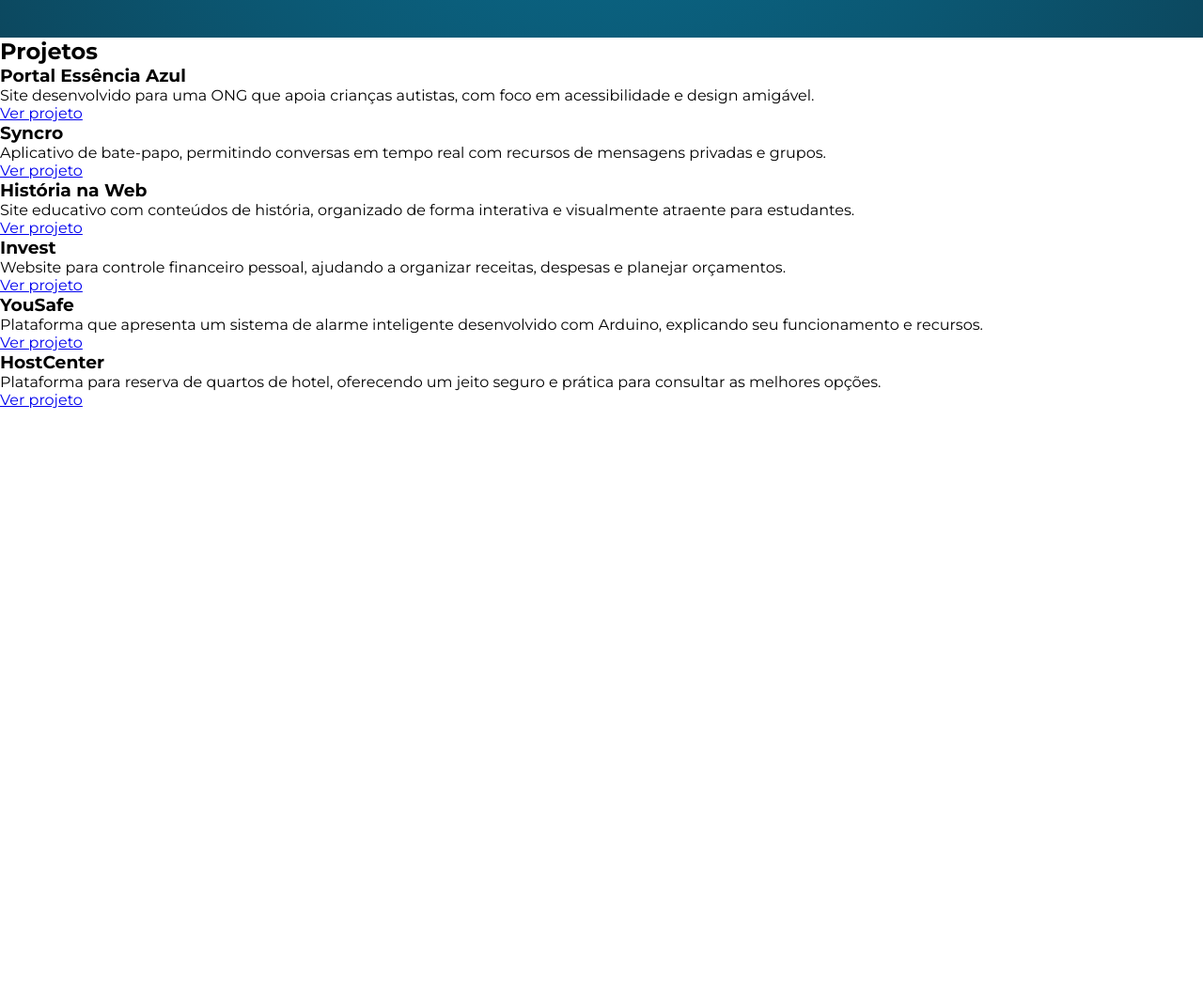
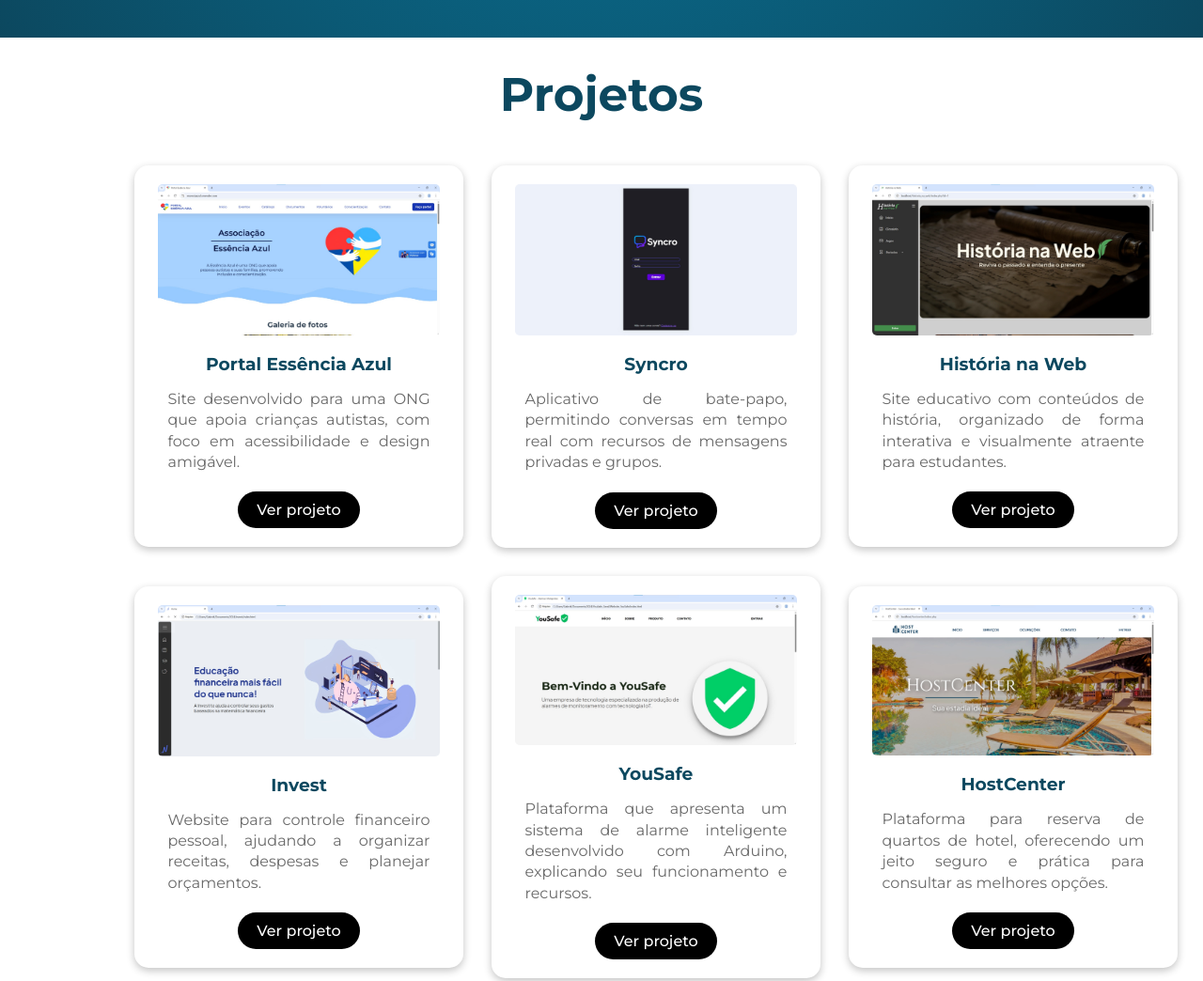
Before and after one commit to Gabriel-Britoo/meu-portfolio, a plain HTML site: page index.html in a window 1280 px wide. Shown: the part 1560-2604 px from the top of the page at 94% size. Before the commit the page ends 2400 px from the top, so only its background shows below. Drawn offline with nearby package versions, Linux system fonts and the light colour scheme.

Commit message:
Quase o fim do portfolio

```diff
--- a/index.html
+++ b/index.html
@@ -34,7 +34,7 @@
                 <h1>Olá,</h1>
                 <h2>me chamo <p>Gabriel Reis</p></h2>
                 <p id="sub">Desenvolvedor Full-Stack especializado em aplicações web.</p>
-                <a href="#sobre"><button onclick="sobreButton()">Sobre mim <i class="fa-solid fa-arrow-right"></i></button></a>
+                <a href="#sobre"><button>Sobre mim <i class="fa-solid fa-arrow-right"></i></button></a>
                 <div class="links">
                     <a href="https://github.com/Gabriel-Britoo" target="_blank"><i
                             class="fa-brands fa-square-github"></i></a>
@@ -75,50 +75,56 @@
             <div class="cards-projetos">
                 <!-- Projeto 1 -->
                 <div class="card-projeto">
+                    <img src="img/essazul.jpeg" alt="" class="img-projeto">
                     <h3>Portal Essência Azul</h3>
                     <p>Site desenvolvido para uma ONG que apoia crianças autistas, com foco em acessibilidade e design
                         amigável.</p>
-                    <a href="#" class="btn-projeto">Ver projeto</a>
+                    <a><button class="btn-projeto">Ver projeto</button></a>
                 </div>
 
                 <!-- Projeto 2 -->
                 <div class="card-projeto">
+                    <img src="img/syncro.jpeg" alt="" class="img-projeto">
                     <h3>Syncro</h3>
                     <p>Aplicativo de bate-papo, permitindo conversas em tempo real com recursos de mensagens privadas e
                         grupos.</p>
-                    <a href="#" class="btn-projeto">Ver projeto</a>
+                    <a><button class="btn-projeto">Ver projeto</button></a>
                 </div>
 
                 <!-- Projeto 3 -->
                 <div class="card-projeto">
+                    <img src="img/histweb.jpeg" alt="" class="img-projeto">
                     <h3>História na Web</h3>
                     <p>Site educativo com conteúdos de história, organizado de forma interativa e visualmente atraente
                         para estudantes.</p>
-                    <a href="#" class="btn-projeto">Ver projeto</a>
+                    <a><button class="btn-projeto">Ver projeto</button></a>
                 </div>
 
                 <!-- Projeto 4 -->
                 <div class="card-projeto">
+                    <img src="img/invest.jpeg" alt="" class="img-projeto">
                     <h3>Invest</h3>
                     <p>Website para controle financeiro pessoal, ajudando a organizar receitas, despesas e planejar
                         orçamentos.</p>
-                    <a href="#" class="btn-projeto">Ver projeto</a>
+                    <a><button class="btn-projeto">Ver projeto</button></a>
                 </div>
 
                 <!-- Projeto 5 -->
                 <div class="card-projeto">
+                    <img src="img/yousafe.jpeg" alt="" class="img-projeto">
                     <h3>YouSafe</h3>
                     <p>Plataforma que apresenta um sistema de alarme inteligente desenvolvido com Arduino, explicando
                         seu funcionamento e recursos.</p>
-                    <a href="#" class="btn-projeto">Ver projeto</a>
+                    <a><button class="btn-projeto">Ver projeto</button></a>
                 </div>
 
                 <!-- Projeto 6 -->
                 <div class="card-projeto">
+                    <img src="img/hcenter.jpeg" alt="" class="img-projeto">
                     <h3>HostCenter</h3>
                     <p>Plataforma para reserva de quartos de hotel, oferecendo um jeito seguro e prática para consultar
                         as melhores opções.</p>
-                    <a href="#" class="btn-projeto">Ver projeto</a>
+                    <a><button class="btn-projeto">Ver projeto</button></a>
                 </div>
             </div>
         </section>
@@ -132,10 +138,6 @@
 
 <script>
 
-    function sobreButton() {
-        document.getElementById("sobre").scrollIntoView({ behavior: 'smooth' });
-    }
-
     $('nav a[href^="#"]').on('click', function (e) {
         e.preventDefault();
         var id = $(this).attr('href'),
@@ -147,7 +149,6 @@
     });
 
     $(window).on('scroll', function (e) {
-        console.log($(window).scrollTop());
         if ($(window).scrollTop() != 0) {
             $('header').css({
                 'box-shadow': '0 2px 4px rgba(0, 0, 0, 0.1)',
--- a/style.css
+++ b/style.css
@@ -14,6 +14,7 @@ section {
 header {
     position: fixed;
     width: 100%;
+    z-index: 99;
 }
 
 header nav {
@@ -193,3 +194,78 @@ header nav ul li a:hover {
 }
 
 /* Projetos */
+
+#projetos h2 {
+    text-align: center;
+    color: #0c485f;
+    font-size: 50px;
+    margin: 30px 0;
+    font-weight: 700;
+}
+
+.cards-projetos {
+    display: grid;
+    grid-template-columns: repeat(3, 1fr);
+    width: 80%;
+    margin: auto;
+}
+
+.card-projeto {
+    background-color: #ffffff;
+    border-radius: 15px;
+    padding: 20px;
+    text-align: center;
+    box-shadow: rgba(0, 0, 0, 0.24) 0px 3px 8px;
+    transition: all 0.3s;
+    margin: 15px;
+    width: 350px;
+    align-self: center;
+    justify-self: center;
+}
+
+.card-projeto:hover {
+    transform: scale(1.05);
+    box-shadow: rgba(0, 0, 0, 0.35) 0px 5px 15px;
+}
+
+.card-projeto:hover .btn-projeto {
+    background-color: #09769a;
+}
+
+.img-projeto {
+    width: 300px;
+    border-radius: 5px;
+}
+
+.card-projeto h3 {
+    color: #0c485f;
+    margin: 15px 0;
+}
+
+.card-projeto p {
+    color: #696969;
+    font-size: 16px;
+    margin-bottom: 20px;
+    line-height: 1.4;
+    text-align: justify;
+    width: 90%;
+    justify-self: center;
+}
+
+.btn-projeto {
+    border-radius: 50px;
+    border: none;
+    background-color: #000;
+    color: white;
+    font-weight: 500;
+    padding: 10px 20px;
+    font-size: 16px;
+    cursor: pointer;
+    transition: all 0.3s;
+    text-decoration: none;
+    transition: all 0.3s;
+}
+
+.btn-projeto:hover {
+    transform: scale(1.08);
+}
```
Also changed, not shown: img/essazul.jpeg (added), img/hcenter.jpeg (added), img/histweb.jpeg (added), img/invest.jpeg (added), img/syncro.jpeg (added), img/yousafe.jpeg (added).
